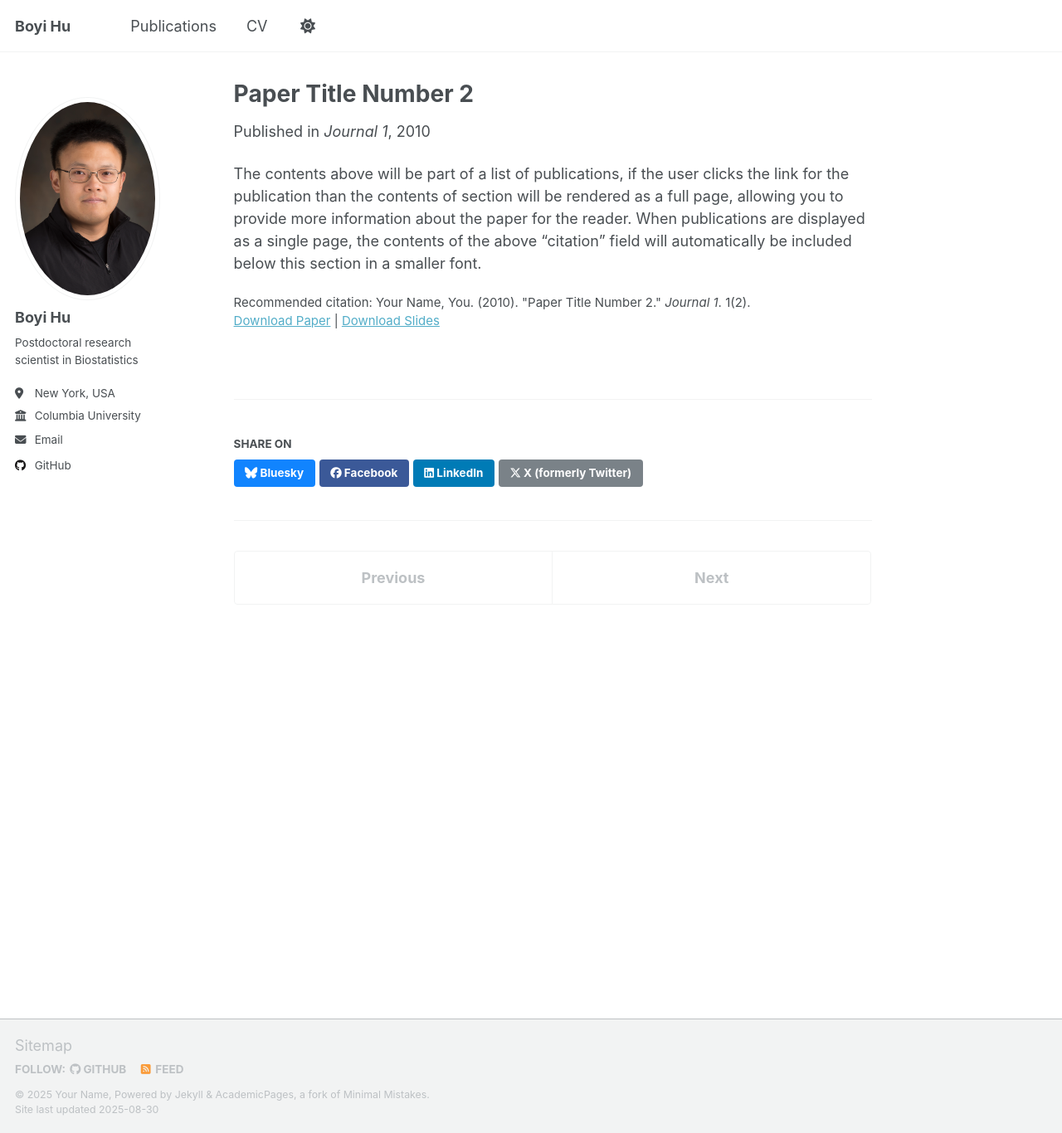
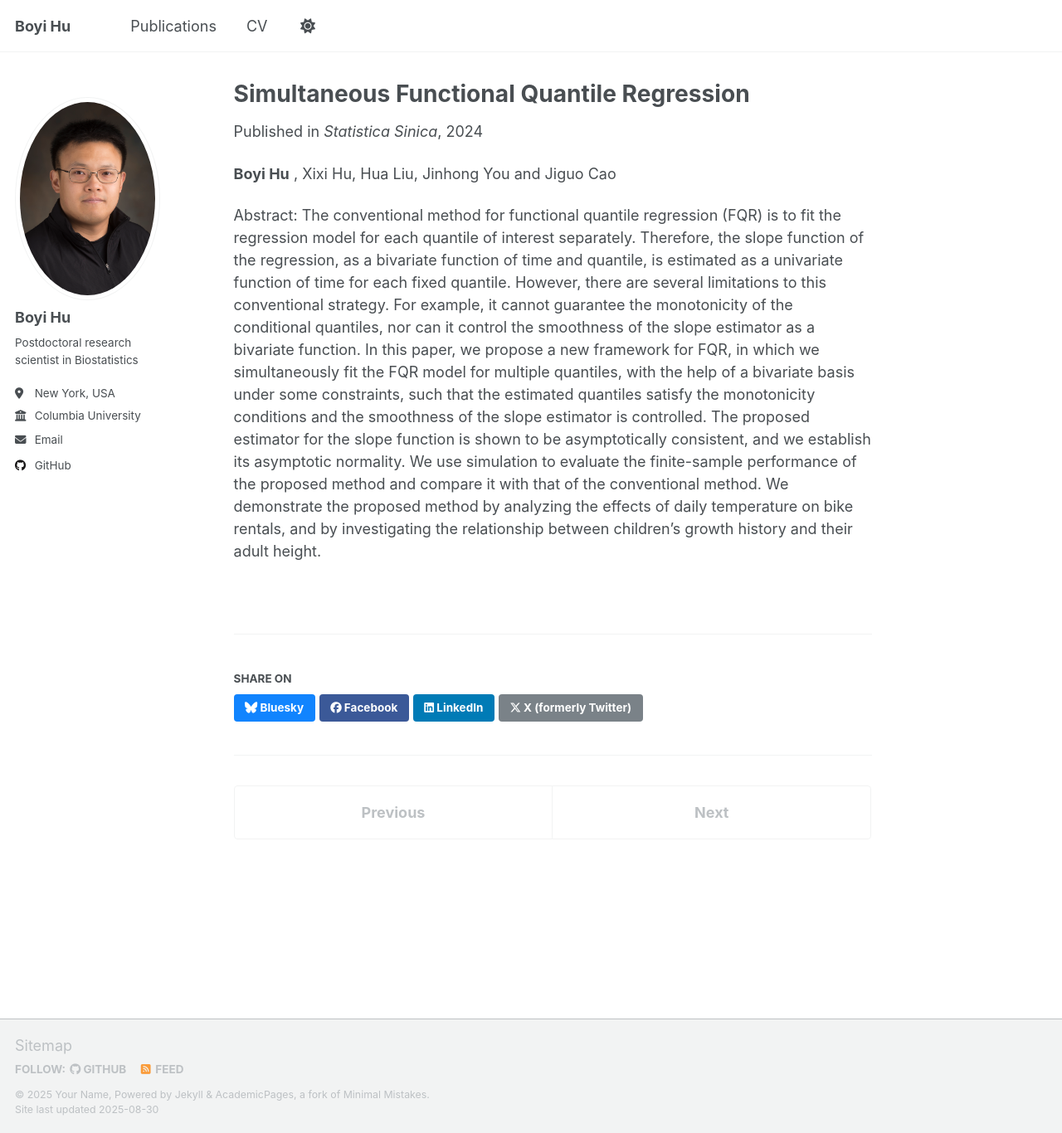
Before and after one commit to BoyiHu673/BoyiHu673.github.io, a Jekyll site: the page built from _publications/2010-10-01-paper-title-number-2.md, in a window 1280 px wide and 1366 px high. Shown: the whole window at 83% size. Built offline with Jekyll 4.4.1, drawn with Linux system fonts in a browser that asks for light colours; a script that is not in the unit is left out.

Commit message:
Update 2010-10-01-paper-title-number-2.md

```diff
--- a/_publications/2010-10-01-paper-title-number-2.md
+++ b/_publications/2010-10-01-paper-title-number-2.md
@@ -1,14 +1,12 @@
 ---
-title: "Paper Title Number 2"
+title: "Simultaneous Functional Quantile Regression"
 collection: publications
 category: manuscripts
 permalink: /publication/2010-10-01-paper-title-number-2
-excerpt: 'This paper is about the number 2. The number 3 is left for future work.'
-date: 2010-10-01
-venue: 'Journal 1'
-slidesurl: 'http://academicpages.github.io/files/slides2.pdf'
-paperurl: 'http://academicpages.github.io/files/paper2.pdf'
-citation: 'Your Name, You. (2010). &quot;Paper Title Number 2.&quot; <i>Journal 1</i>. 1(2).'
+date: 2024-01-01
+venue: 'Statistica Sinica'
+paperurl: 'https://doi.org/10.5705/ss.202021.0248'
 ---
+**Boyi Hu** , Xixi Hu, Hua Liu, Jinhong You and Jiguo Cao
 
-The contents above will be part of a list of publications, if the user clicks the link for the publication than the contents of section will be rendered as a full page, allowing you to provide more information about the paper for the reader. When publications are displayed as a single page, the contents of the above "citation" field will automatically be included below this section in a smaller font.
+Abstract: The conventional method for functional quantile regression (FQR) is to fit the regression model for each quantile of interest separately. Therefore, the slope function of the regression, as a bivariate function of time and quantile, is estimated as a univariate function of time for each fixed quantile. However, there are several limitations to this conventional strategy. For example, it cannot guarantee the monotonicity of the conditional quantiles, nor can it control the smoothness of the slope estimator as a bivariate function. In this paper, we propose a new framework for FQR, in which we simultaneously fit the FQR model for multiple quantiles, with the help of a bivariate basis under some constraints, such that the estimated quantiles satisfy the monotonicity conditions and the smoothness of the slope estimator is controlled. The proposed estimator for the slope function is shown to be asymptotically consistent, and we establish its asymptotic normality. We use simulation to evaluate the finite-sample performance of the proposed method and compare it with that of the conventional method. We demonstrate the proposed method by analyzing the effects of daily temperature on bike rentals, and by investigating the relationship between children's growth history and their adult height.
```
